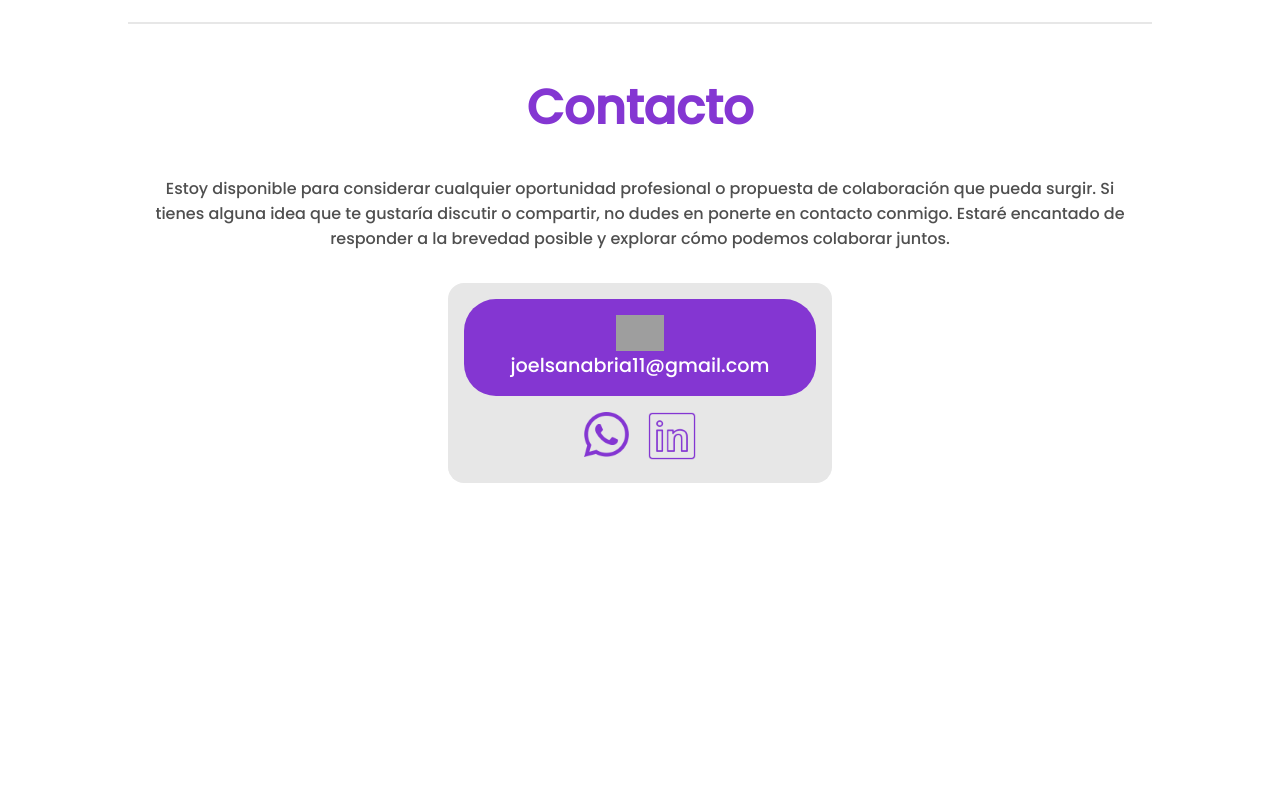
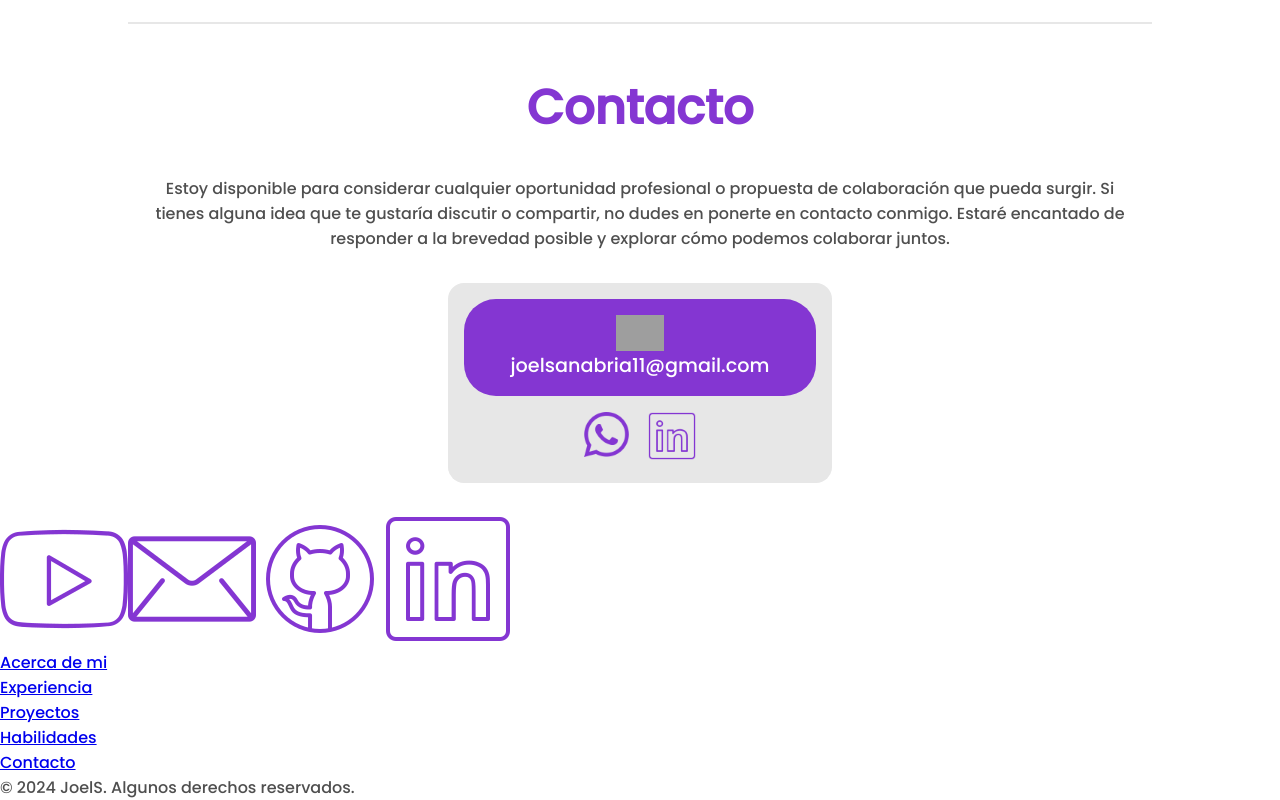
Before and after one commit to JoelS711/Portafolio, a React (Vite) app in the folder Portafolio/: page / in a window 1280 px wide. Shown: the part 4864-5664 px from the top of the page. Before the commit the page ends 5379 px from the top, so only its background shows below. Built offline with nearby package versions, Linux system fonts and the light colour scheme; grey boxes are pictures that could not be loaded.

Commit message:
Se modifica footer.jsx

```diff
--- a/Portafolio/src/Footer.jsx
+++ b/Portafolio/src/Footer.jsx
@@ -1,5 +1,84 @@
 import "./styles/footer.css";
 
 export function Footer() {
-  return <section className="footer"></section>;
+  return (
+    <section className="footer">
+      <figure className="footer__icons">
+        <a
+          href="https://www.youtube.com/@joels3356"
+          target="_blank"
+          className="footer__icons--icon"
+        >
+          <img
+            src="/SocialMedia/youtube.png"
+            alt="YouTube Logo"
+            className="footer__icons--logo"
+          />
+        </a>
+        <a
+          href="mailto:joelsanabria11@gmail.com"
+          target="_blank"
+          className="footer__icons--icon"
+        >
+          <img
+            src="/SocialMedia/mail.png"
+            alt="Mail Logo"
+            className="footer__icons--logo"
+          />
+        </a>
+        <a
+          href="https://github.com/JoelS711"
+          target="_blank"
+          className="footer__icons--icon"
+        >
+          <img
+            src="/SocialMedia/github.png"
+            alt="Github Logo"
+            className="footer__icons--logo"
+          />
+        </a>
+        <a
+          href="https://www.linkedin.com/in/emanuelgelvez/"
+          target="_blank"
+          className="footer__icons--icon"
+        >
+          <img
+            src="/SocialMedia/linkedln.png"
+            alt="Linkedln Logo"
+            className="footer__icons--logo"
+          />
+        </a>
+      </figure>
+      <ul className="footer__menu">
+        <li className="footer__menu-item">
+          <a href="#about" className="footer__menu--link">
+            Acerca de mi
+          </a>
+        </li>
+        <li className="footer__menu-item">
+          <a href="#experience" className="footer__menu--link">
+            Experiencia
+          </a>
+        </li>
+        <li className="footer__menu-item">
+          <a href="#proyects" className="footer__menu--link">
+            Proyectos
+          </a>
+        </li>
+        <li className="footer__menu-item">
+          <a href="#skills" className="footer__menu--link">
+            Habilidades
+          </a>
+        </li>
+        <li className="footer__menu-item">
+          <a href="#contact" className="footer__menu--link">
+            Contacto
+          </a>
+        </li>
+      </ul>
+      <p className="footer__p">
+        &copy; 2024 JoelS. Algunos derechos reservados.
+      </p>
+    </section>
+  );
 }
```
